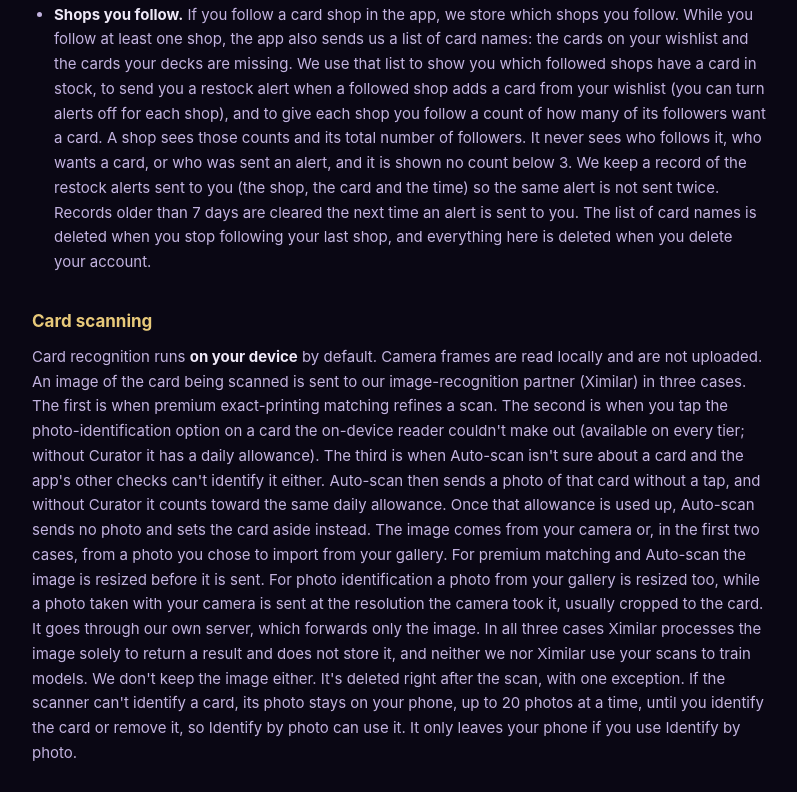
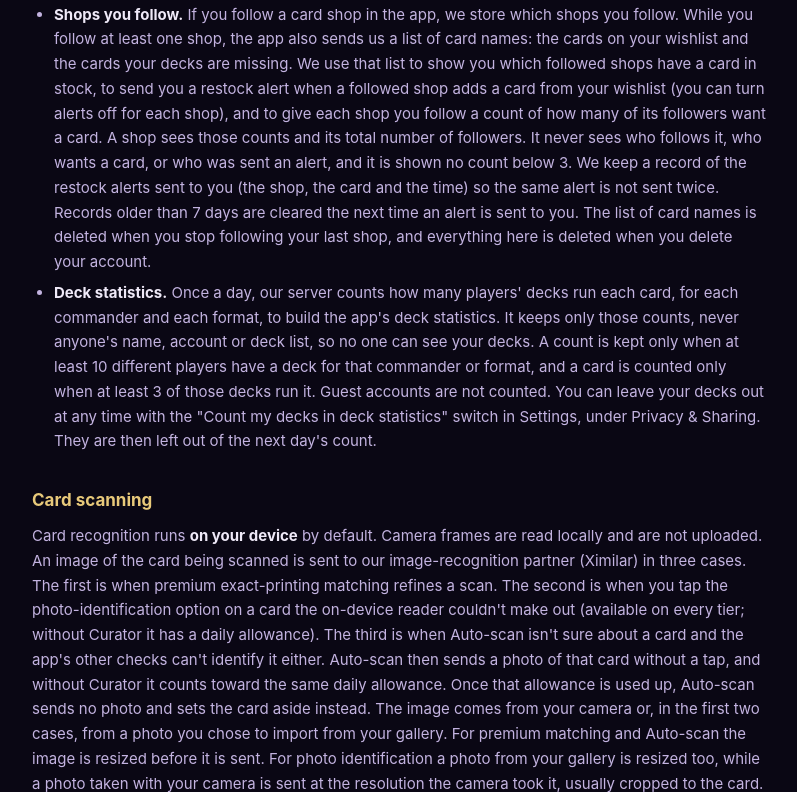
Before and after one commit to arcaneledger/arcaneledger.github.io, a plain HTML site: page privacy.html in a window 1280 px wide. Shown: the part 1422-2214 px from the top of the page, without its empty margins (240-1037 px from the left). Drawn offline with Linux system fonts and the light colour scheme.

Commit message:
deploy: sync website from ArcaneLedger@fbe5ad2

```diff
--- a/privacy.html
+++ b/privacy.html
@@ -32,7 +32,7 @@
 
   <main class="page wrap">
     <h1>Privacy Policy</h1>
-    <p class="updated">Effective November 5, 2026</p>
+    <p class="updated">Effective November 12, 2026</p>
 
     <p>This policy explains what information the Arcane Ledger app collects, why, and what happens to it.
        The short version: we collect what the app needs to work, we don't run ads, and we never sell your
@@ -89,6 +89,12 @@
           record of the restock alerts sent to you (the shop, the card and the time) so the same alert is not sent twice.
           Records older than 7 days are cleared the next time an alert is sent to you. The list of card names is deleted
           when you stop following your last shop, and everything here is deleted when you delete your account.</li>
+      <li><strong>Deck statistics.</strong> Once a day, our server counts how many players' decks run each card, for each
+          commander and each format, to build the app's deck statistics. It keeps only those counts, never anyone's name,
+          account or deck list, so no one can see your decks. A count is kept only when at least 10 different players have
+          a deck for that commander or format, and a card is counted only when at least 3 of those decks run it. Guest
+          accounts are not counted. You can leave your decks out at any time with the "Count my decks in deck statistics"
+          switch in Settings, under Privacy &amp; Sharing. They are then left out of the next day's count.</li>
     </ul>
 
     <h2>Card scanning</h2>
```
